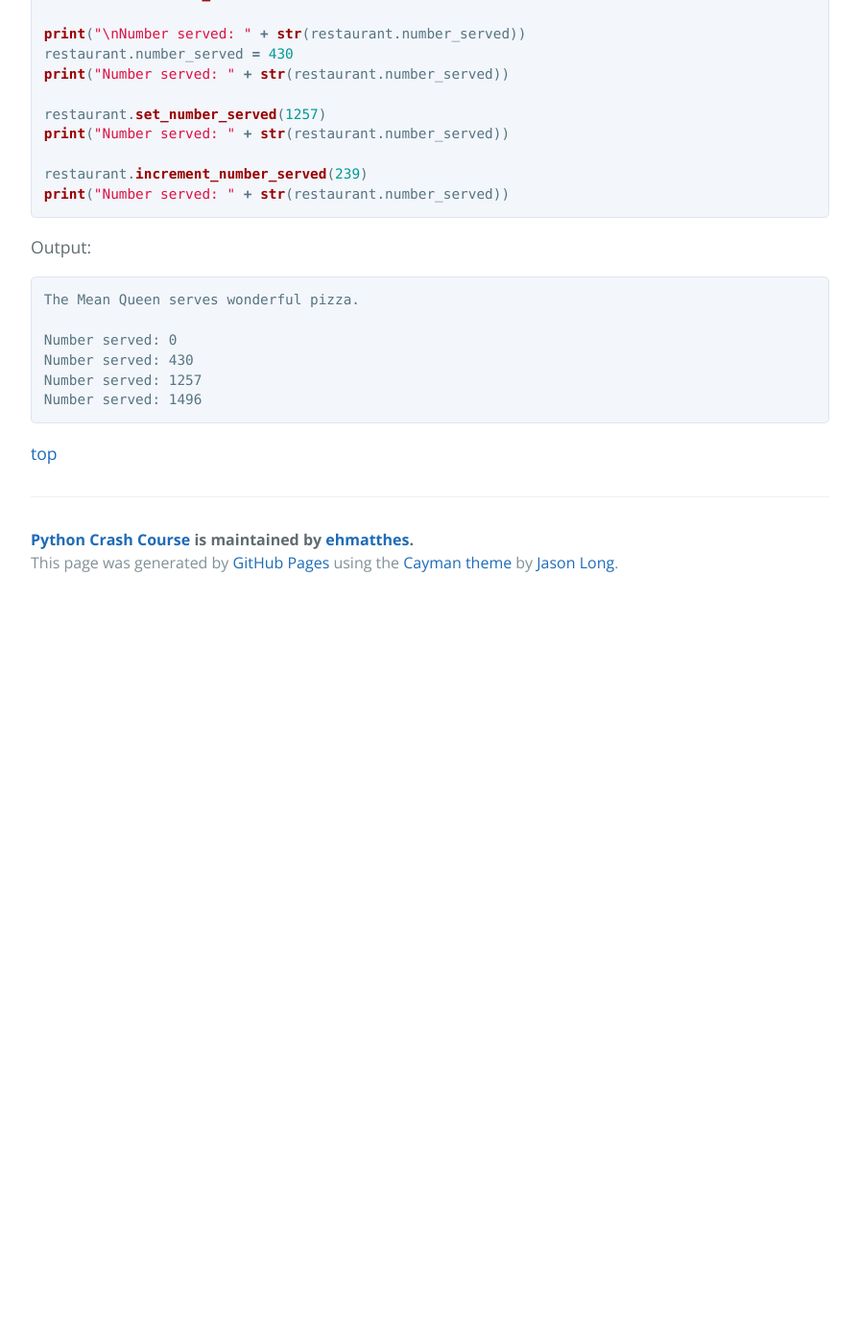
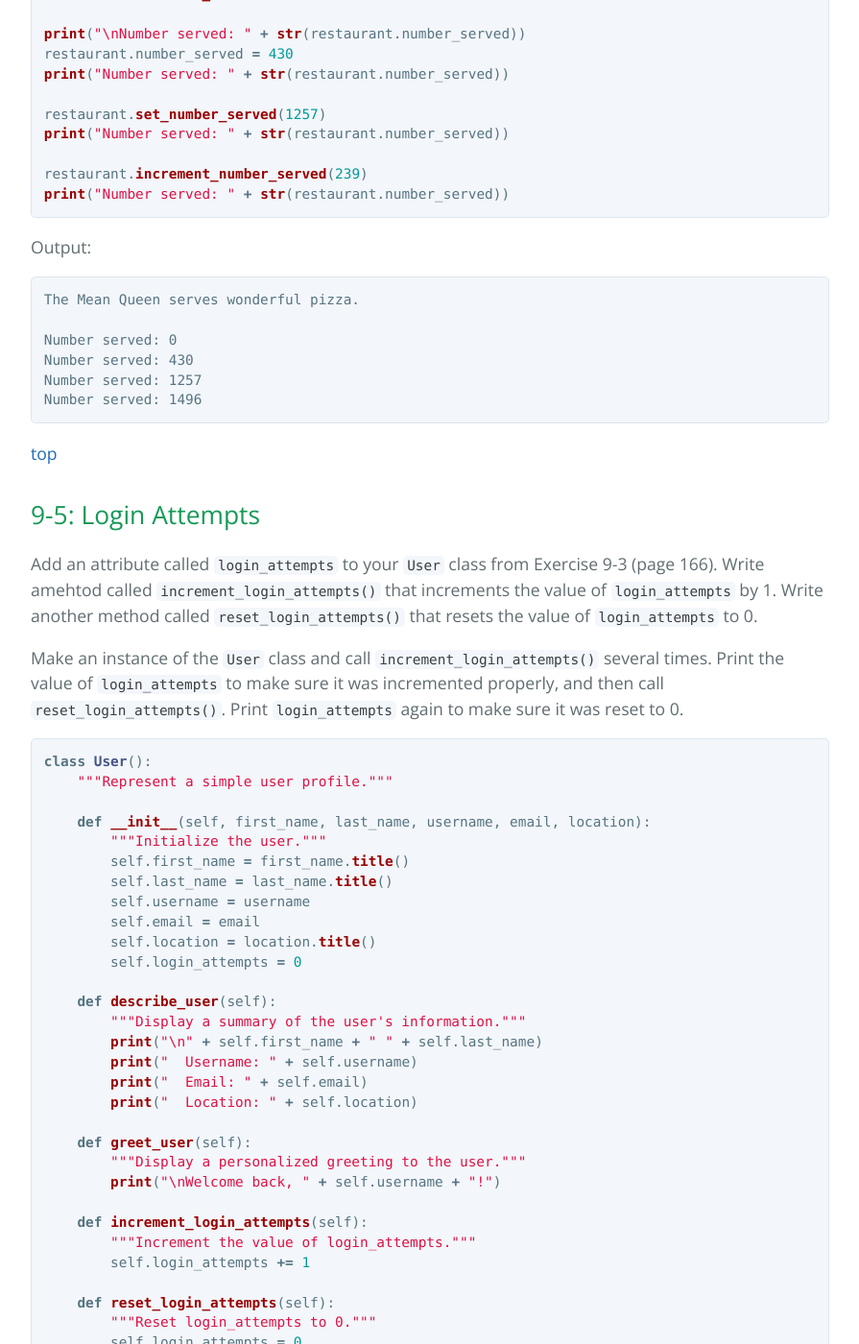
Before and after one commit to ehmatthes/pcc, a Jekyll site: the page built from solutions/chapter_9.md, in a window 1280 px wide and 1400 px high, scrolled down 4757 px. Shown: the whole window at 96% size, without its empty margins (192-1087 px from the left). Built offline with Jekyll 4.4.1, drawn with Linux system fonts in a browser that asks for light colours; before the commit the page ends 5387 px from its top, so only the background shows below that; some of the changed text lies outside the part shown.

Commit message:
Through 9.5.

````diff
--- a/solutions/chapter_9.md
+++ b/solutions/chapter_9.md
@@ -227,3 +227,75 @@ Number served: 1496
 ```
 
 [top](#)
+
+9-5: Login Attempts
+---
+
+Add an attribute called `login_attempts` to your `User` class from Exercise 9-3 (page 166). Write amehtod called `increment_login_attempts()` that increments the value of `login_attempts` by 1. Write another method called `reset_login_attempts()` that resets the value of `login_attempts` to 0.
+
+Make an instance of the `User` class and call `increment_login_attempts()` several times. Print the value of `login_attempts` to make sure it was incremented properly, and then call `reset_login_attempts()`. Print `login_attempts` again to make sure it was reset to 0.
+
+```python
+class User():
+    """Represent a simple user profile."""
+
+    def __init__(self, first_name, last_name, username, email, location):
+        """Initialize the user."""
+        self.first_name = first_name.title()
+        self.last_name = last_name.title()
+        self.username = username
+        self.email = email
+        self.location = location.title()
+        self.login_attempts = 0
+
+    def describe_user(self):
+        """Display a summary of the user's information."""
+        print("\n" + self.first_name + " " + self.last_name)
+        print("  Username: " + self.username)
+        print("  Email: " + self.email)
+        print("  Location: " + self.location)
+
+    def greet_user(self):
+        """Display a personalized greeting to the user."""
+        print("\nWelcome back, " + self.username + "!")
+
+    def increment_login_attempts(self):
+        """Increment the value of login_attempts."""
+        self.login_attempts += 1
+
+    def reset_login_attempts(self):
+        """Reset login_attempts to 0."""
+        self.login_attempts = 0
+
+eric = User('eric', 'matthes', 'e_matthes', 'e_matthes@example.com', 'alaska')
+eric.describe_user()
+eric.greet_user()
+
+print("\nMaking 3 login attempts...")
+eric.increment_login_attempts()
+eric.increment_login_attempts()
+eric.increment_login_attempts()
+print("  Login attempts: " + str(eric.login_attempts))
+
+print("Resetting login attempts...")
+eric.reset_login_attempts()
+print("  Login attempts: " + str(eric.login_attempts))
+```
+
+Output:
+
+```
+Eric Matthes
+  Username: e_matthes
+  Email: e_matthes@example.com
+  Location: Alaska
+
+Welcome back, e_matthes!
+
+Making 3 login attempts...
+  Login attempts: 3
+Resetting login attempts...
+  Login attempts: 0
+```
+
+[top](#)
````
